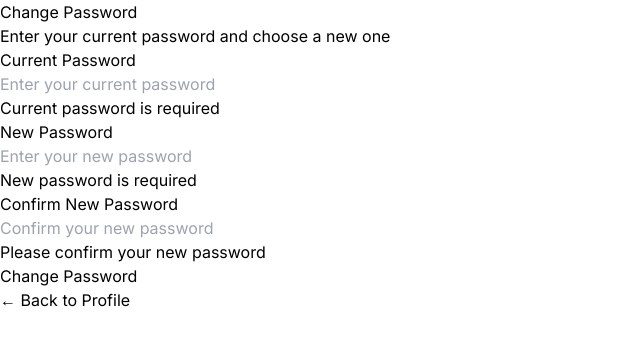
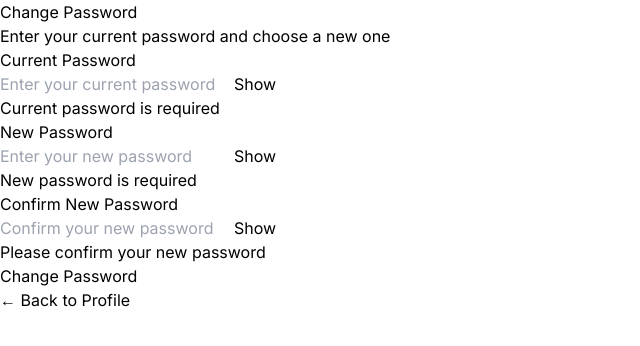
Before and after one commit to armanmishra1000/AirVik-Improved, a Next.js app in the folder frontend/: page /change-password in a window 1280 px wide. Shown: the top 346 px of the page, without its empty margins (0-640 px from the left). Built offline with nearby package versions, Linux system fonts and the light colour scheme; no server answers.

Commit message:
fix(change-password): remove Heroicons dependency and use text buttons for consistency

```diff
--- a/frontend/src/components/auth/ChangePasswordForm.tsx
+++ b/frontend/src/components/auth/ChangePasswordForm.tsx
@@ -2,7 +2,6 @@
 
 import React, { useState, useEffect } from 'react';
 import { useRouter } from 'next/navigation';
-import { EyeIcon, EyeSlashIcon } from '@heroicons/react/24/outline';
 import { changePassword } from '@/src/services/auth.service';
 import {
   ChangePasswordFormData,
@@ -430,13 +429,14 @@ const ChangePasswordForm: React.FC = () => {
                 />
                 <button
                   type="button"
-                  className="absolute inset-y-0 right-0 pr-3 flex items-center"
+                  className="absolute inset-y-0 right-0 flex items-center pr-3 text-gray-600 hover:text-gray-800"
                   onClick={() => togglePasswordVisibility('currentPassword')}
+                  tabIndex={-1}
                 >
                   {showCurrentPassword ? (
-                    <EyeSlashIcon className="h-5 w-5 text-gray-400" />
+                    <span className="text-sm">Hide</span>
                   ) : (
-                    <EyeIcon className="h-5 w-5 text-gray-400" />
+                    <span className="text-sm">Show</span>
                   )}
                 </button>
               </div>
@@ -466,13 +466,14 @@ const ChangePasswordForm: React.FC = () => {
                 />
                 <button
                   type="button"
-                  className="absolute inset-y-0 right-0 pr-3 flex items-center"
+                  className="absolute inset-y-0 right-0 flex items-center pr-3 text-gray-600 hover:text-gray-800"
                   onClick={() => togglePasswordVisibility('newPassword')}
+                  tabIndex={-1}
                 >
                   {showNewPassword ? (
-                    <EyeSlashIcon className="h-5 w-5 text-gray-400" />
+                    <span className="text-sm">Hide</span>
                   ) : (
-                    <EyeIcon className="h-5 w-5 text-gray-400" />
+                    <span className="text-sm">Show</span>
                   )}
                 </button>
               </div>
@@ -525,13 +526,14 @@ const ChangePasswordForm: React.FC = () => {
                 />
                 <button
                   type="button"
-                  className="absolute inset-y-0 right-0 pr-3 flex items-center"
+                  className="absolute inset-y-0 right-0 flex items-center pr-3 text-gray-600 hover:text-gray-800"
                   onClick={() => togglePasswordVisibility('confirmPassword')}
+                  tabIndex={-1}
                 >
                   {showConfirmPassword ? (
-                    <EyeSlashIcon className="h-5 w-5 text-gray-400" />
+                    <span className="text-sm">Hide</span>
                   ) : (
-                    <EyeIcon className="h-5 w-5 text-gray-400" />
+                    <span className="text-sm">Show</span>
                   )}
                 </button>
               </div>
```
